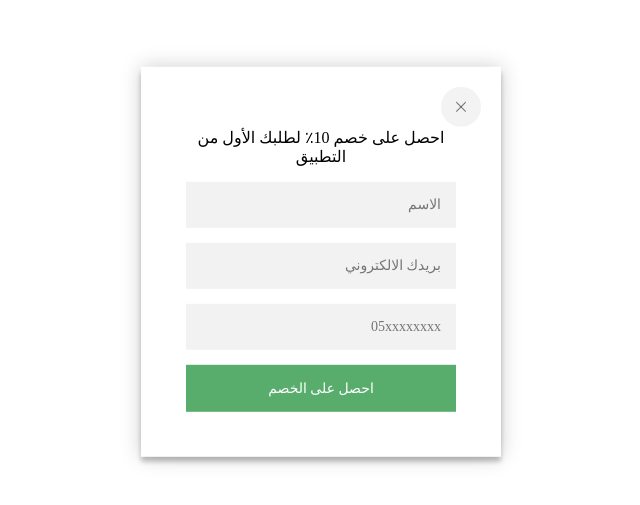
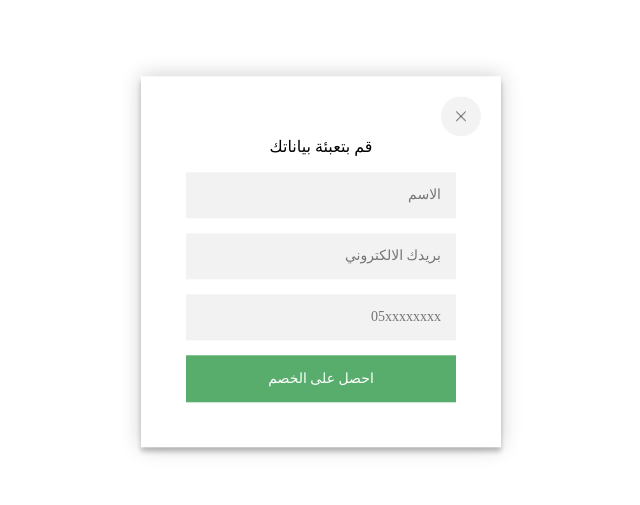
Before and after one commit to WedadAlqithmi/popup-window, a plain HTML site: page index.html in a window 1280 px wide. Shown: the part 139-644 px from the top of the page, without its empty margins (319-959 px from the left). Drawn offline with Linux system fonts and the light colour scheme; files whose address does not match are found by name; a web font is replaced by a local one.

Commit message:
Update index.html

```diff
--- a/index.html
+++ b/index.html
@@ -116,7 +116,7 @@
             <form class="subscriptionform">
                 <div class="close"></div>
                 <div>
-                    <p>احصل على خصم 10٪ لطلبك الأول من التطبيق</p>
+                    <p> قم بتعبئة بياناتك </p>
                 </div>
                 <input name="name" type="text" placeholder="الاسم" />
                 <input name="email" type="email" placeholder="بريدك الالكتروني" />
```
